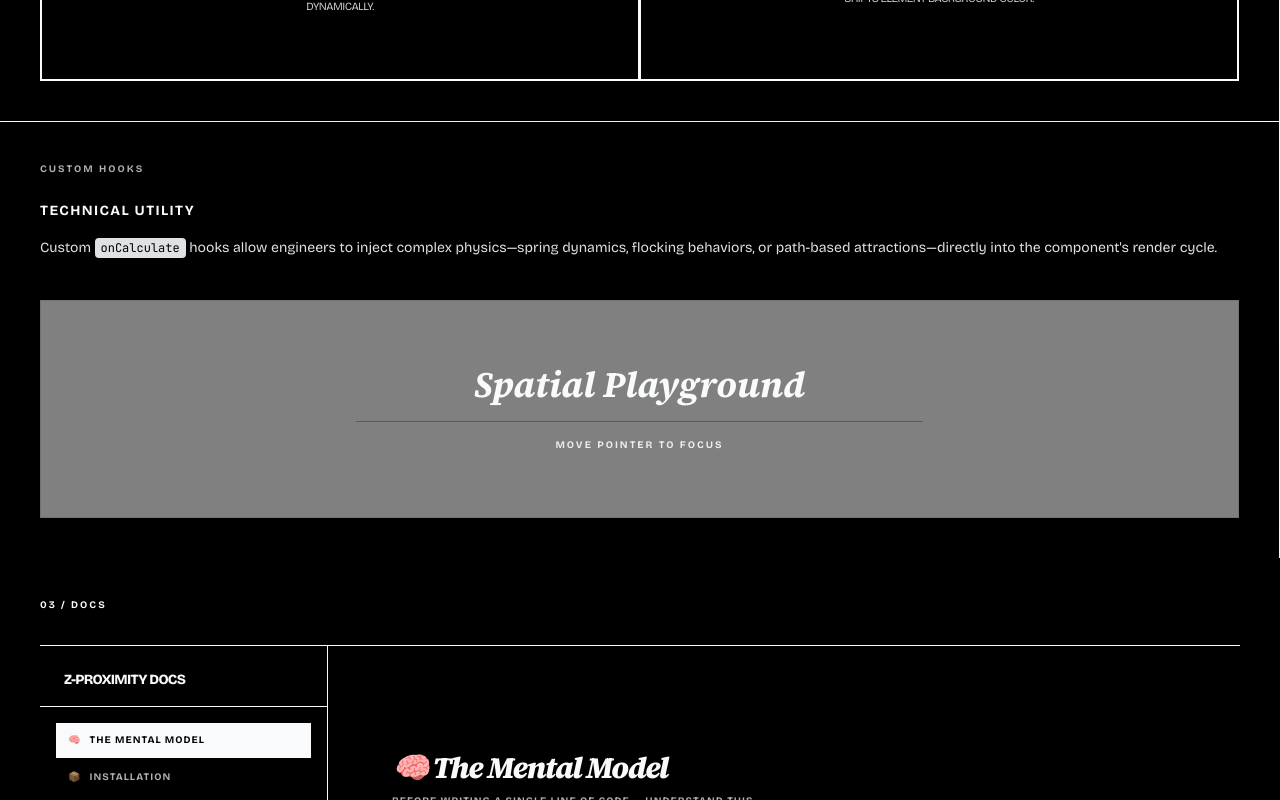
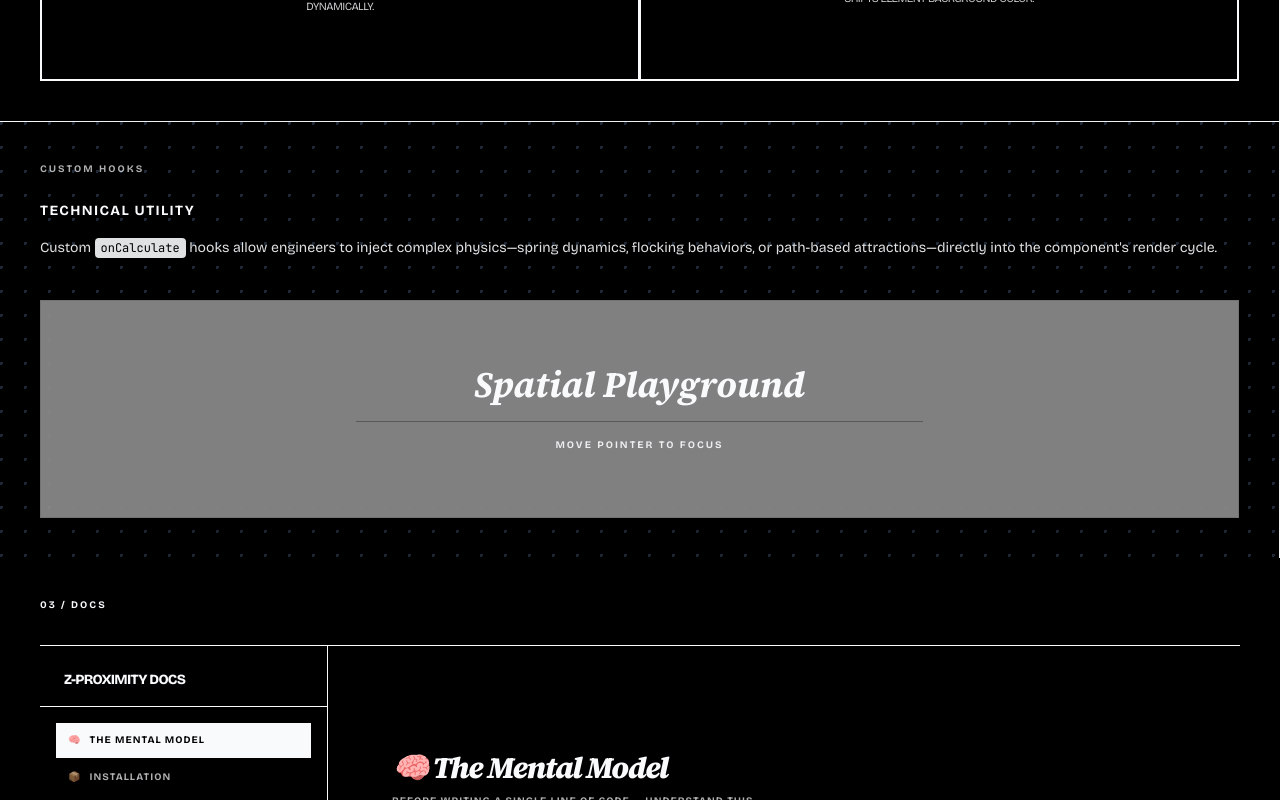
Before and after one commit to YoussefZidan-1/ZProximityEngine, a React (Vite) app: page / in a window 1280 px wide. Shown: the part 4300-5100 px from the top of the page. Built offline with nearby package versions, Linux system fonts and the light colour scheme.

Commit message:
update: grid dot from 0.5px to 2px for more visibility

```diff
--- a/src/index.css
+++ b/src/index.css
@@ -12,7 +12,7 @@
     --bg-color: #ffffff;
     --text-color: #0c0c0c;
     --border-color: #0c0c0c;
-    --grid-dot: #d1d5db; /* Darkened dots for visibility */
+    --grid-dot: #d1d5db;
   }
 
   .dark {
@@ -41,7 +41,7 @@
 }
 
 .mono-grid {
-  background-image: radial-gradient(circle at 1px 1px, var(--grid-dot) 0.5px, transparent 0);
+  background-image: radial-gradient(circle at 1px 1px, var(--grid-dot) 2px, transparent 0);
   background-size: 24px 24px;
 }
 
```
Also changed, not shown: 1 other file (tests, documents, lock files or other folders).
